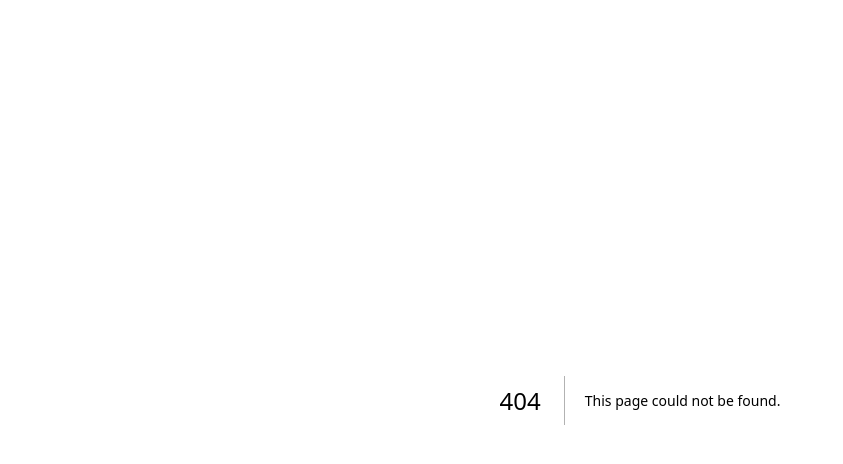
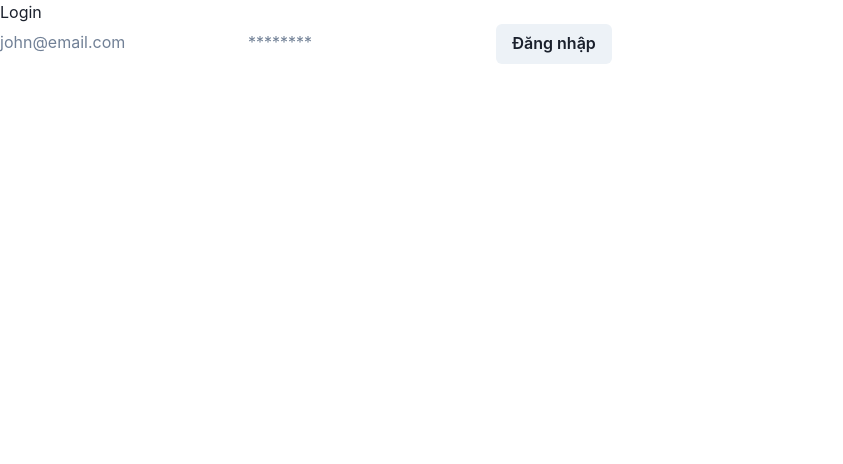
Before and after one commit to longphamit/tuto-FoodSensoryAnalysis, a Next.js app: page /auth/signin in a window 1280 px wide. Before the commit this address had no page. Shown: the top 464 px of the page, without its empty margins (0-843 px from the left). Built offline with nearby package versions, Linux system fonts and the light colour scheme.

Commit message:
no message

```diff
--- a/package.json
+++ b/package.json
@@ -29,6 +29,7 @@
     "lodash": "^4.17.21",
     "moment": "^2.30.1",
     "next": "13.4.3",
+    "next-auth": "^4.24.7",
     "quill": "^1.3.7",
     "quill-image-resize-module": "^3.0.0",
     "quill-image-resize-module-react": "^3.0.0",
--- a/src/app/api/LoginAPI.ts
+++ b/src/app/api/LoginAPI.ts
@@ -2,8 +2,7 @@ import { BE_HOST } from "../constant/Constant";
 
 
 const LoginAPI = async (username:any,password:any) => {
-    console.log(JSON.stringify({username:username,password:password}))
-    const res = await fetch(BE_HOST + "authen/sign-in/password", {
+    const res = await fetch("http://localhost:8099/tuto-backend/" + "authen/sign-in", {
         method: 'POST',
         headers: {
             'Content-Type': 'application/json',
--- /dev/null
+++ b/src/app/api/auth/[...nextauth]/route.ts
@@ -0,0 +1,6 @@
+import NextAuth from 'next-auth'
+import { options } from './options'
+
+const handler = NextAuth(options)
+
+export { handler as GET, handler as POST }
--- /dev/null
+++ b/src/app/auth/signin/page.js
@@ -0,0 +1,44 @@
+'use client'
+
+import { NextPage } from "next";
+import { signIn } from "next-auth/react";
+import { FormEventHandler, useState } from "react";
+import {Button} from "@chakra-ui/react";
+
+
+
+const SignIn =() => {
+    const [userInfo, setUserInfo] = useState({ email: "", password: "" });
+    const handleSubmit = async () => {
+        const res = await signIn("credentials", {
+            username: userInfo.email,
+            password: userInfo.password,
+            redirect: false,
+        });
+        console.log(res);
+    };
+    return (
+        <div className="sign-in-form">
+            <h1>Login</h1>
+            <input
+                value={userInfo.email}
+                onChange={({target}) =>
+                    setUserInfo({...userInfo, email: target.value})
+                }
+
+                placeholder="john@email.com"
+            />
+            <input
+                value={userInfo.password}
+                onChange={({target}) =>
+                    setUserInfo({...userInfo, password: target.value})
+                }
+                type="password"
+                placeholder="********"
+            />
+            <Button onClick={()=>handleSubmit()}>Đăng nhập</Button>
+        </div>
+    );
+};
+
+export default SignIn;
--- a/src/app/service/LoginService.ts
+++ b/src/app/service/LoginService.ts
@@ -1,7 +1,6 @@
 import LoginAPI from "../api/LoginAPI"
 
 const LoginService=async(username:any,password:any)=>{
-    const result=await LoginAPI(username,password)
-    console.log(result)
+    return await LoginAPI(username,password)
 }
 export default LoginService
```
Also changed, not shown: src/app/api/auth/[...nextauth]/options.ts (added, +35 -0 lines), src/app/portal/(DashboardLayout)/context/AuthProvider.tsx (added, +13 -0 lines), src/app/portal/(DashboardLayout)/layout.tsx (+8 -5 lines), src/middleware.ts (added, +7 -0 lines), 1 other file (tests, documents, lock files or other folders).
